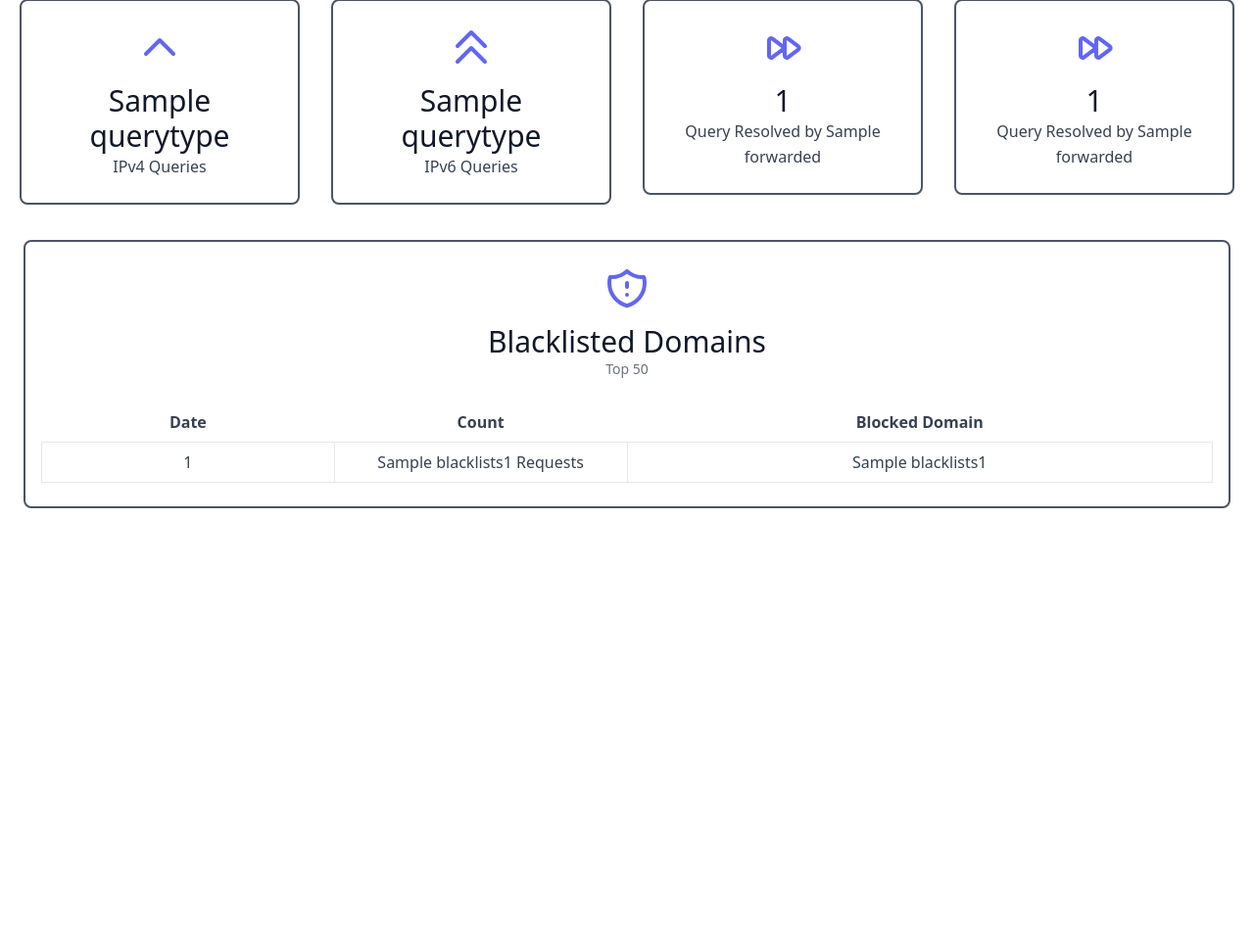
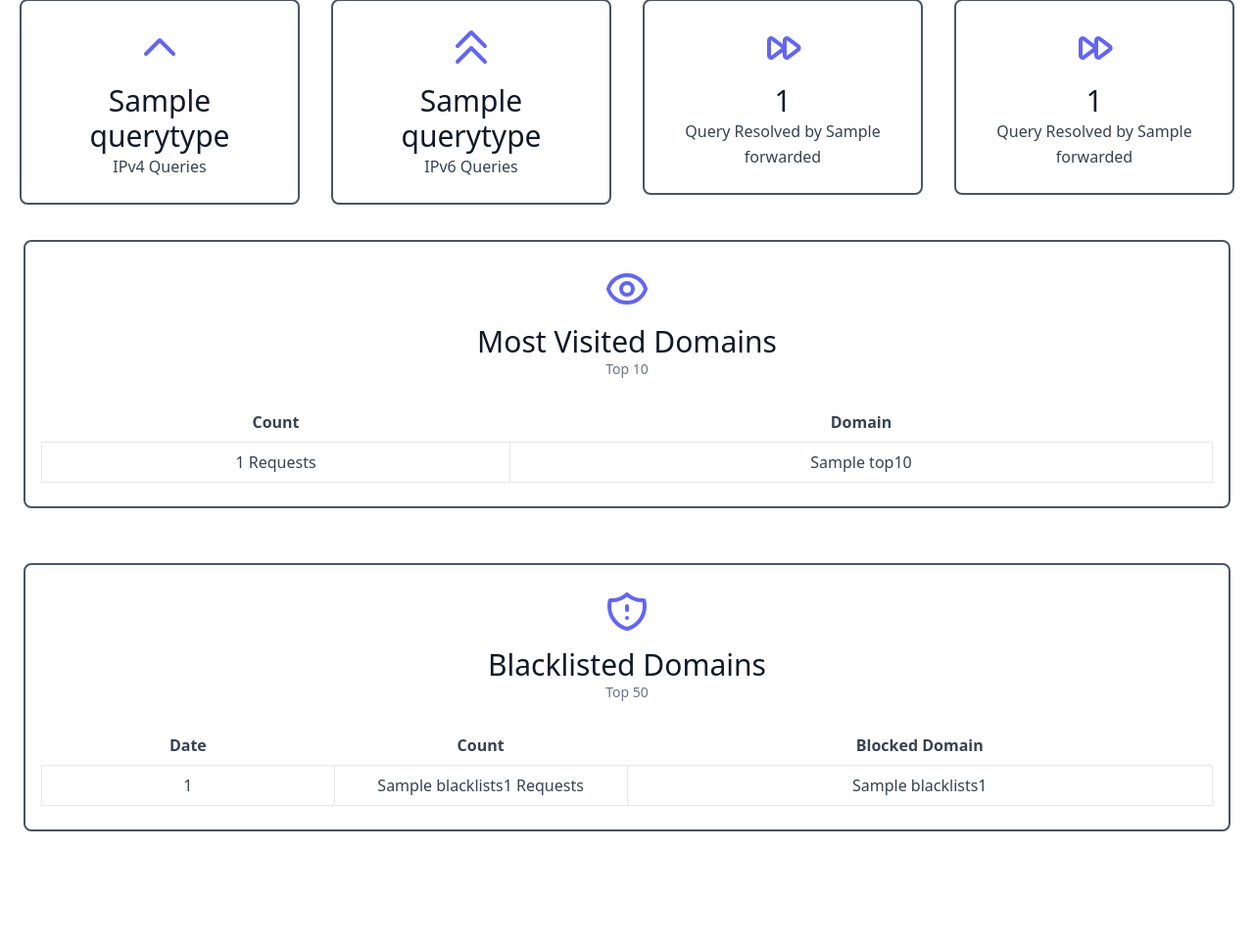
Before and after one commit to root-Akshay/AdGuard, a Flask app: template templates/content.html in a window 1280 px wide. Shown: the part 551-1516 px from the top of the page at 98% size. Before the commit the page ends 1070 px from the top, so only its background shows below. Run offline with Flask 2, Linux system fonts and the light colour scheme; the template is opened without the code that fills it: most values are stand-ins (such as "Sample title", 1, 10 or a date in 2020).

Commit message:
Html Files

```diff
--- a/templates/content.html
+++ b/templates/content.html
@@ -143,6 +143,40 @@
                     class="w-full border-2 border-gray-600 px-4 py-6 rounded-lg transform transition duration-500 hover:scale-x-100">
                     <svg fill="none" stroke="currentColor" stroke-linecap="round" stroke-linejoin="round"
                         stroke-width="2" class="text-indigo-500 w-full h-12 mb-3 inline-block " viewBox="0 0 24 24">
+                        <path d="M15 12a3 3 0 11-6 0 3 3 0 016 0z" />
+                        <path
+                            d="M2.458 12C3.732 7.943 7.523 5 12 5c4.478 0 8.268 2.943 9.542 7-1.274 4.057-5.064 7-9.542 7-4.477 0-8.268-2.943-9.542-7z">
+                        </path>
+                    </svg>
+                    <h2 class="title-font font-medium text-3xl text-gray-900">Most Visited Domains</h2>
+                    <h5 class="title-font font-small text-sm text-gray-500">Top 10</h5>
+                    <br>
+                    <p class="leading-relaxed">
+                    <table class="table-auto overflow-auto">
+                        <thead>
+                            <tr>
+                                <th class="w-2/5 px-2 py-2">Count</th>
+                                <th class="w-screen px-2 py-2">Domain</th>
+                            </tr>
+                        </thead>
+                        <tbody>
+                            {% for i in top10 %}
+                            <tr>
+                                <td class="border px-2 py-2">{{ i[0] }} Requests</td>
+                                <td class="border px-2 py-2">{{ i[1] }} </td>
+                            </tr>
+                            {% endfor %}
+                        </tbody>
+                    </table>
+                    </p>
+
+                </div>
+            </div>
+            <div class="p-5 flex mb-4 w-full">
+                <div
+                    class="w-full border-2 border-gray-600 px-4 py-6 rounded-lg transform transition duration-500 hover:scale-x-100">
+                    <svg fill="none" stroke="currentColor" stroke-linecap="round" stroke-linejoin="round"
+                        stroke-width="2" class="text-indigo-500 w-full h-12 mb-3 inline-block " viewBox="0 0 24 24">
                         <path
                             d="M20.618 5.984A11.955 11.955 0 0112 2.944a11.955 11.955 0 01-8.618 3.04A12.02 12.02 0 003 9c0 5.591 3.824 10.29 9 11.622 5.176-1.332 9-6.03 9-11.622 0-1.042-.133-2.052-.382-3.016zM12 9v2m0 4h.01">
                         </path>
```
